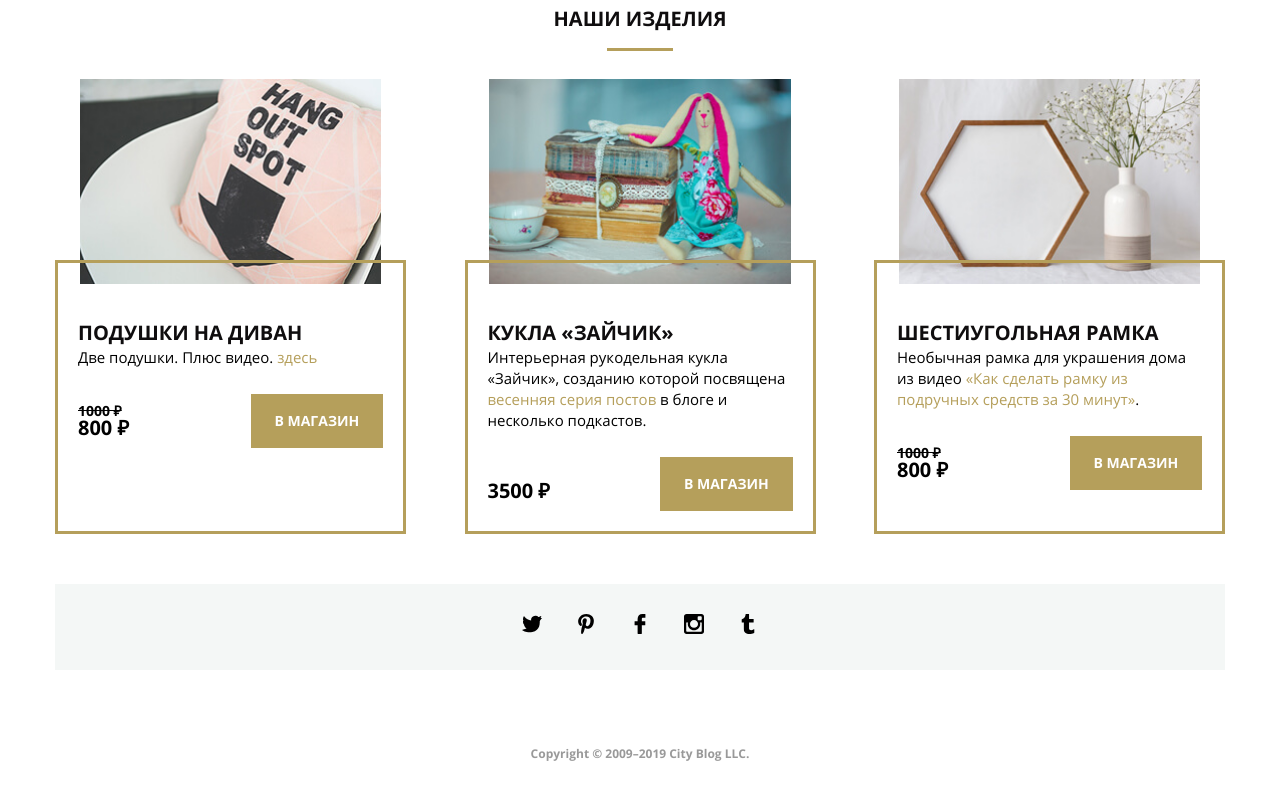
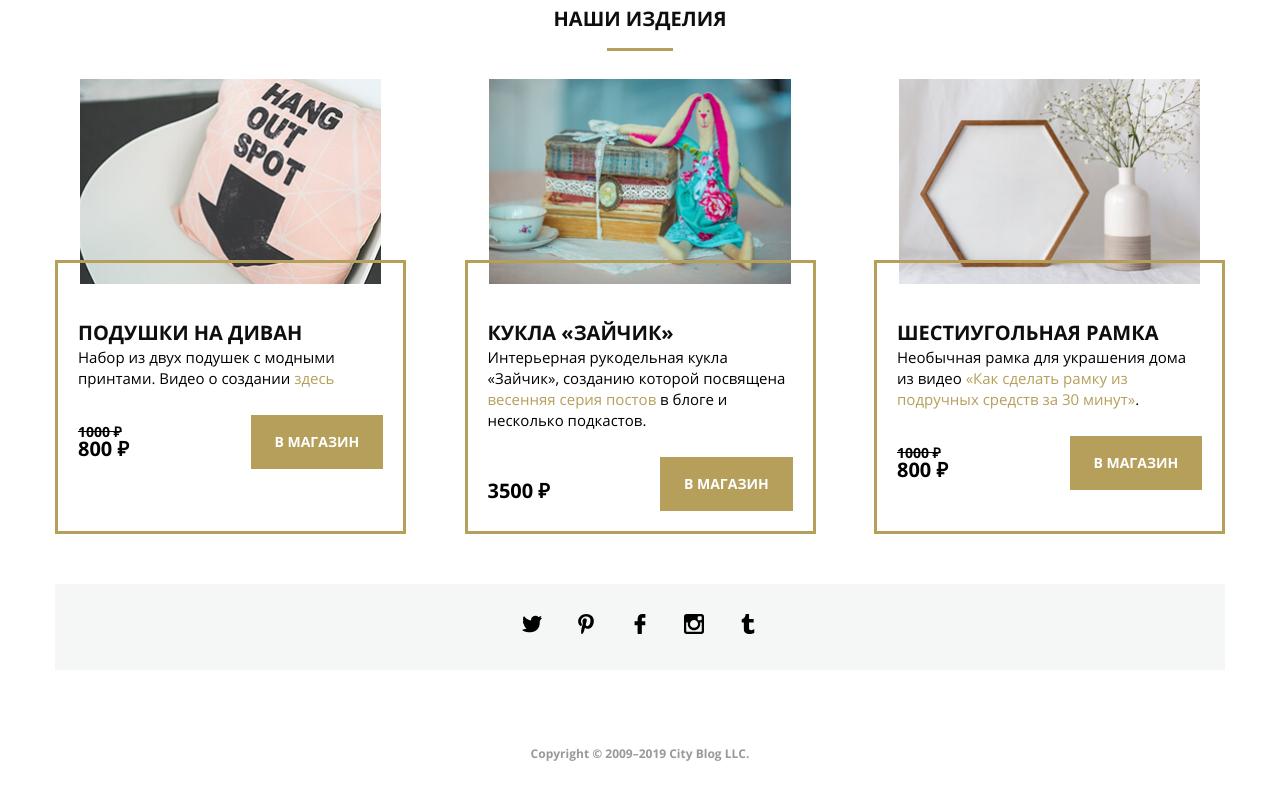
Before and after one commit to AlexKranov/MQ-Diplom, a plain HTML site: page index.html in a window 1280 px wide. Shown: the part 3531-4331 px from the top of the page. Drawn offline with Linux system fonts and the light colour scheme.

Commit message:
Add files via upload

```diff
--- a/index.html
+++ b/index.html
@@ -403,7 +403,7 @@
                                 подушки на диван
                             </h3>
                             <p class="product-description-text">
-                                <a href="#" class="product-description-link">Две подушки. Плюс видео.
+                                <a href="#" class="product-description-link">Набор из двух подушек с модными принтами. Видео о создании
                             <span class="highlighted-text">здесь</span></a>
                             </p>
                         </div>
```
